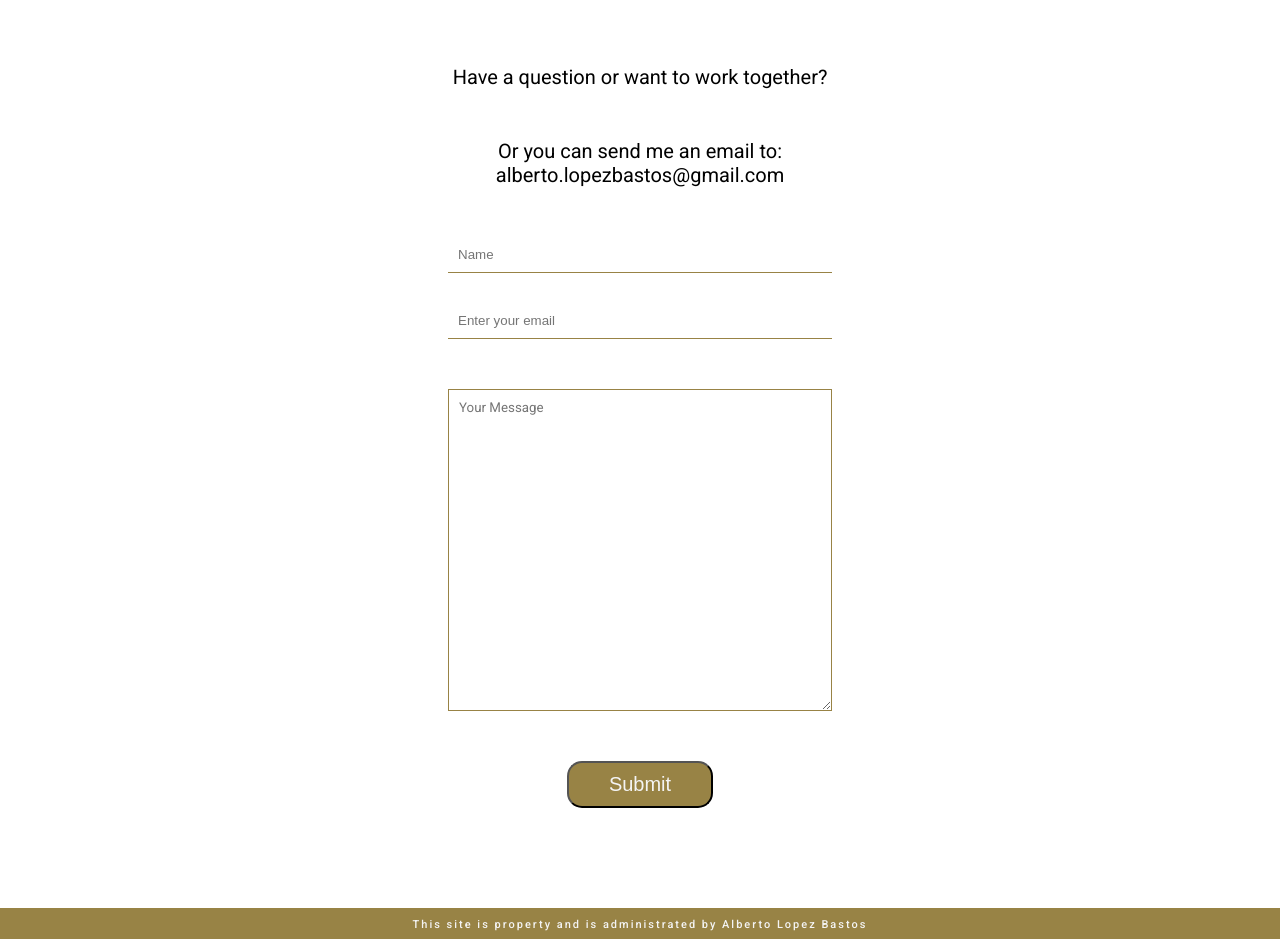
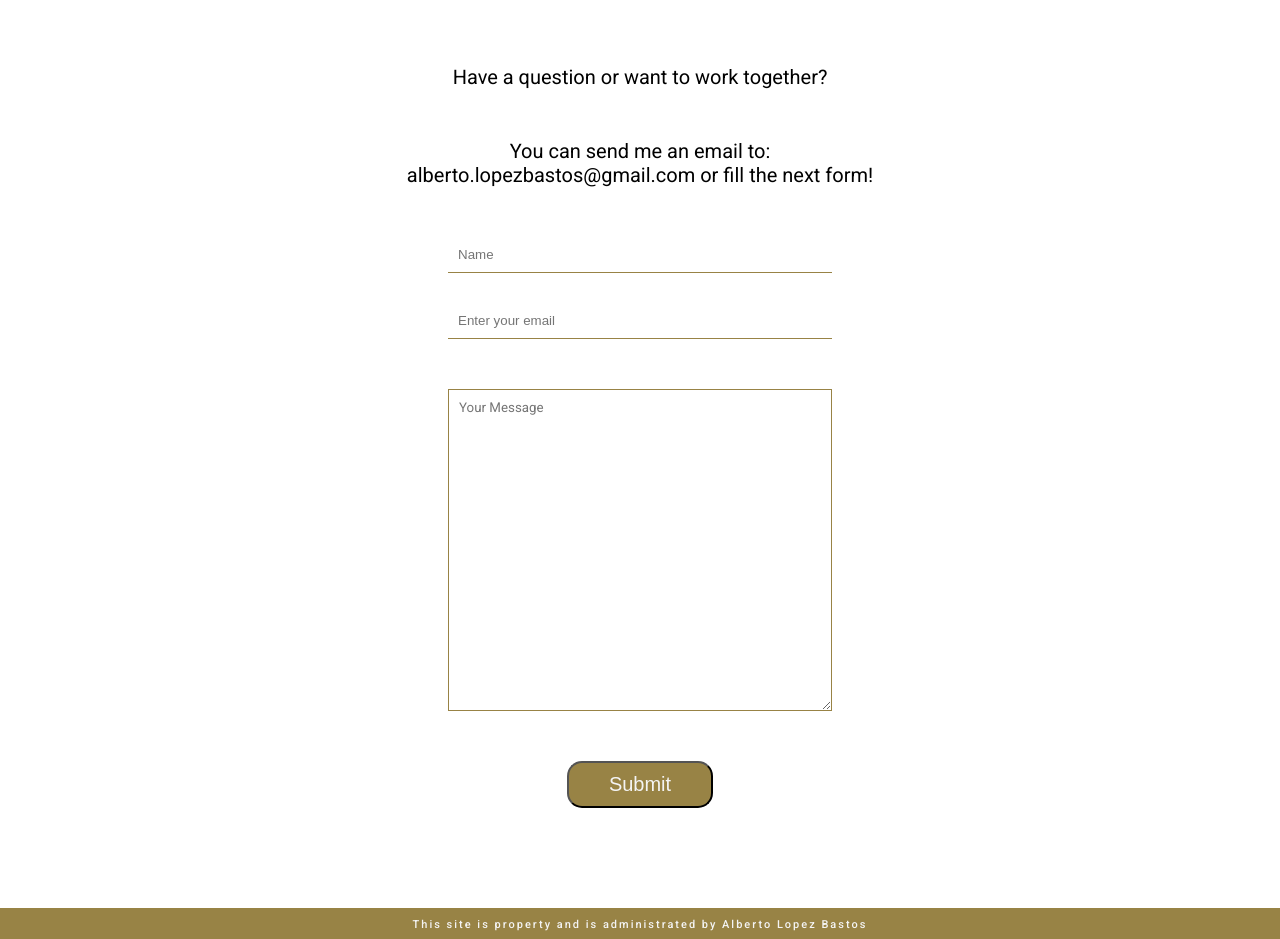
Before and after one commit to AlbertoLopezBastos/portfolio, a website: page docs/index.html in a window 1280 px wide. Shown: the part 3860-4799 px from the top of the page. Drawn offline with Linux system fonts and the light colour scheme.

Commit message:
update index.html again

```diff
--- a/docs/index.html
+++ b/docs/index.html
@@ -181,7 +181,7 @@
       <div class="contact-bg pt-md pb-lg">Contact me</div>
       <div class="contact__content mb-xl pb-xl">
         <h4 class="heading-4 mb-xl">Have a question or want to work together?</h4>
-        <h5 class="heading-4 mb-xl">Or you can send me an email to: alberto.lopezbastos@gmail.com </h5>
+        <h5 class="heading-4 mb-xl">You can send me an email to: alberto.lopezbastos@gmail.com or fill the next form!</h5>
         <form id="contact-form" class="contact__form" action="#">
           <input type="text" class="contact__input mb-md" id="name" placeholder="Name">
           <input type="text" class="contact__input mb-xl" id="email" placeholder="Enter your email">
```
